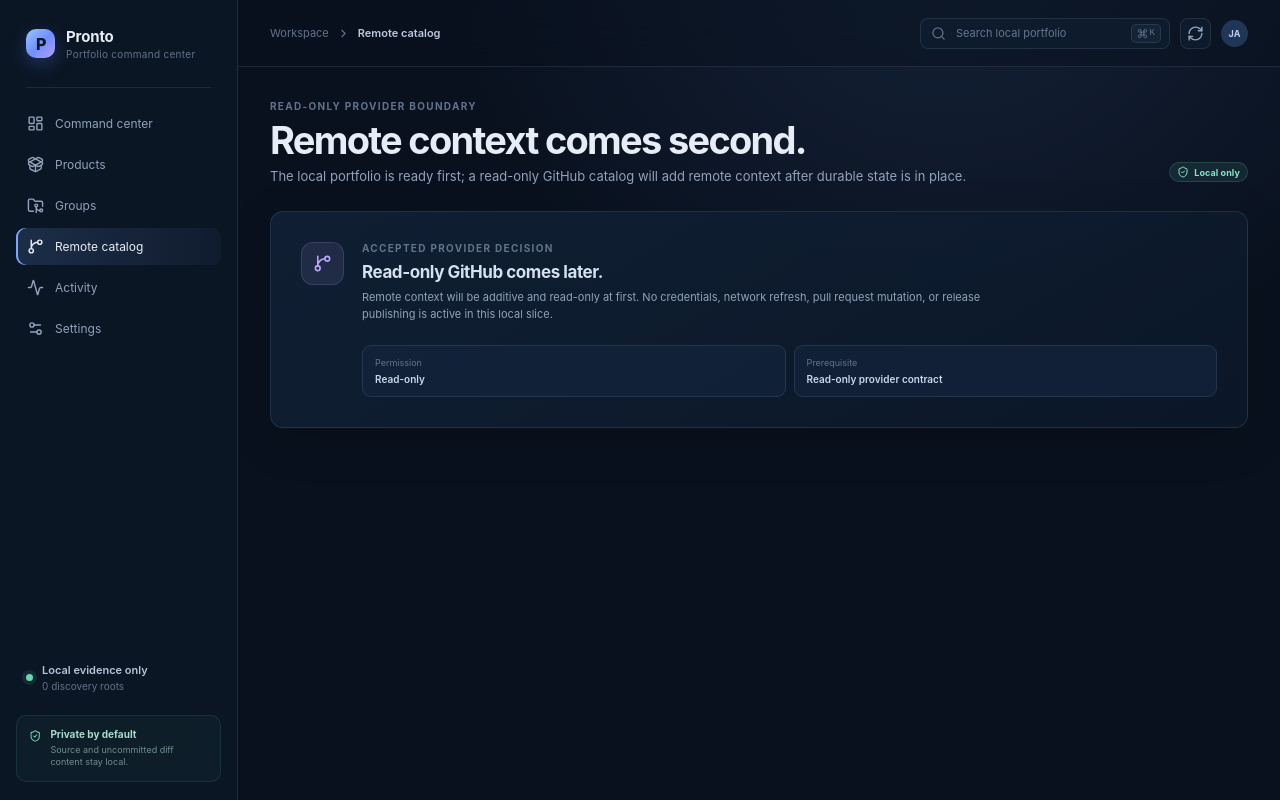
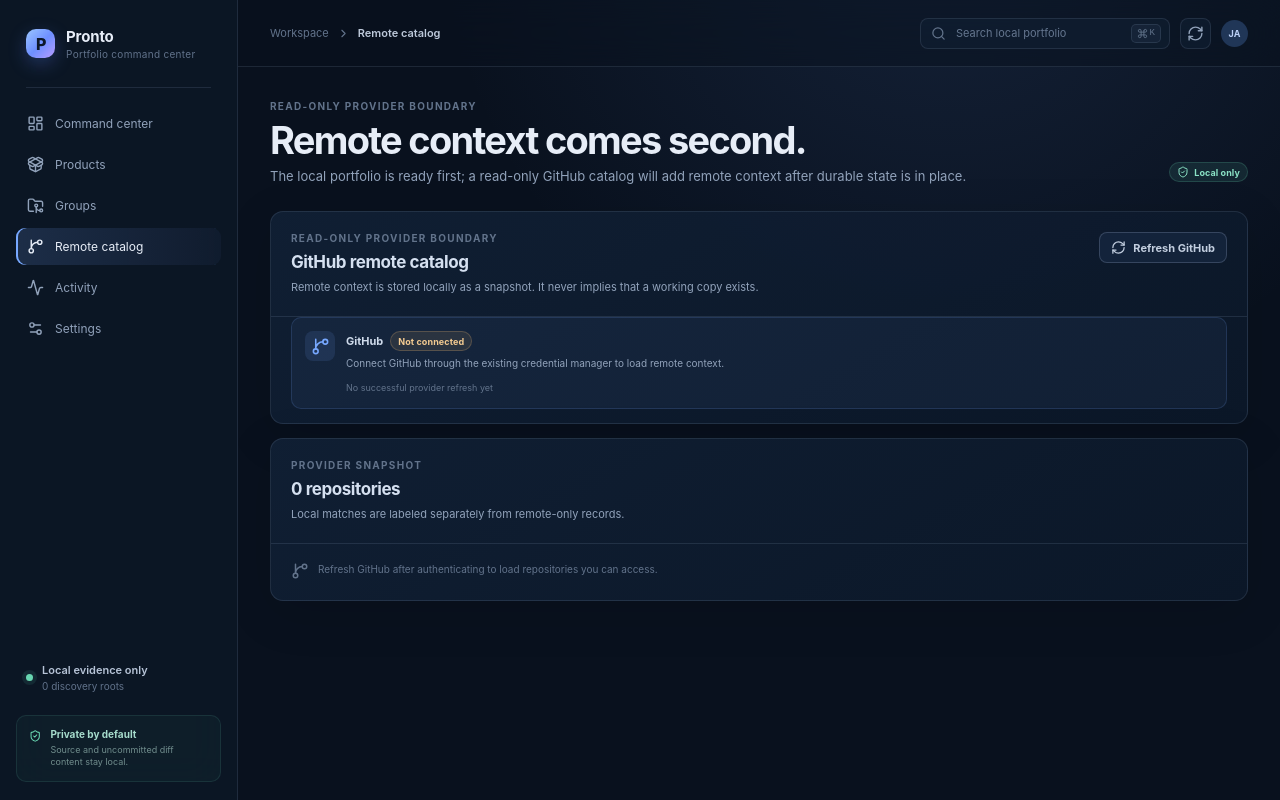
Before and after one commit to jakyeamos/pronto, a React (Vite) app: page / in a window 1280 px wide. Both pictures are taken after a click on the button "Remote catalog". Built offline with nearby package versions, Linux system fonts and the light colour scheme.

Commit message:
feat: add read-only github catalog

```diff
--- a/src/renderer/src/App.tsx
+++ b/src/renderer/src/App.tsx
@@ -24,6 +24,7 @@
   StatusPill,
 } from "./components/ConsolePrimitives";
 import { PortfolioConfigSurface } from "./components/PortfolioConfigSurface";
+import { RemoteCatalogSurface } from "./components/RemoteCatalogSurface";
 import {
   ActivitySurface,
   DeferredSurface,
@@ -41,6 +42,16 @@
     action_audits: [],
     products: [],
     groups: [],
+    provider_identities: [],
+    remote_repositories: [],
+    provider_status: {
+      provider: "GitHub",
+      state: "Not connected",
+      message:
+        "Connect GitHub through the existing credential manager to load remote context.",
+      identity_count: 0,
+      repository_count: 0,
+    },
     retention_days: 90,
     generated_at: "",
     storage_path: "",
@@ -173,6 +184,10 @@
     },
     [loadSnapshot],
   );
+
+  const handleRefreshGithub = useCallback(async (): Promise<void> => {
+    await loadSnapshot(api.refreshGithub);
+  }, [loadSnapshot]);
 
   const repositories = useMemo(() => {
     const normalizedQuery = query.trim().toLowerCase();
@@ -421,6 +436,14 @@
               onSave={handleSaveGroup}
               onDelete={handleDeleteGroup}
             />
+          ) : activeNav === "remote" ? (
+            <RemoteCatalogSurface
+              status={snapshot.provider_status}
+              identities={snapshot.provider_identities}
+              repositories={snapshot.remote_repositories}
+              isRefreshing={isRefreshing}
+              onRefresh={handleRefreshGithub}
+            />
           ) : (
             <DeferredSurface
               eyebrow="Accepted provider decision"
--- a/src/renderer/src/api.ts
+++ b/src/renderer/src/api.ts
@@ -9,6 +9,16 @@
   groups: [],
   events: [],
   action_audits: [],
+  provider_identities: [],
+  remote_repositories: [],
+  provider_status: {
+    provider: "GitHub",
+    state: "Not connected",
+    message:
+      "Connect GitHub through the existing credential manager to load remote context.",
+    identity_count: 0,
+    repository_count: 0,
+  },
   retention_days: 90,
   generated_at: new Date().toISOString(),
   storage_path: "",
@@ -30,6 +40,13 @@
     throw new Error("Open Pronto as a desktop app to scan local repositories.");
   }
   return invoke<PortfolioSnapshot>("refresh");
+}
+
+export async function refreshGithub(): Promise<PortfolioSnapshot> {
+  if (!isDesktopBridgeAvailable()) {
+    throw new Error("GitHub refresh is available in the Pronto desktop app.");
+  }
+  return invoke<PortfolioSnapshot>("refresh_github");
 }
 
 export async function preflightAction(
--- /dev/null
+++ b/src/renderer/src/components/RemoteCatalogSurface.tsx
@@ -0,0 +1,141 @@
+import type { ReactElement } from "react";
+import {
+  ExternalLink,
+  GitBranch as Github,
+  RefreshCw,
+  ShieldCheck,
+} from "lucide-react";
+import type {
+  ProviderIdentity,
+  ProviderStatus,
+  RemoteRepositorySnapshot,
+} from "../types";
+import { formatTime, StatusPill } from "./ConsolePrimitives";
+
+export function RemoteCatalogSurface({
+  status,
+  identities,
+  repositories,
+  isRefreshing,
+  onRefresh,
+}: {
+  status: ProviderStatus;
+  identities: ProviderIdentity[];
+  repositories: RemoteRepositorySnapshot[];
+  isRefreshing: boolean;
+  onRefresh: () => Promise<void>;
+}): ReactElement {
+  return (
+    <div className="remote-catalog-layout">
+      <section className="surface-panel">
+        <div className="surface-heading">
+          <div>
+            <p className="eyebrow">Read-only provider boundary</p>
+            <h2>GitHub remote catalog</h2>
+            <p>
+              Remote context is stored locally as a snapshot. It never implies
+              that a working copy exists.
+            </p>
+          </div>
+          <button
+            className="button button-secondary"
+            type="button"
+            onClick={() => void onRefresh()}
+            disabled={isRefreshing}
+          >
+            <RefreshCw className={isRefreshing ? "spin" : ""} size={15} />
+            {isRefreshing ? "Refreshing…" : "Refresh GitHub"}
+          </button>
+        </div>
+        <div className="provider-status-card">
+          <div className="provider-status-icon">
+            <Github size={19} />
+          </div>
+          <div>
+            <div className="provider-status-heading">
+              <strong>{status.provider}</strong>
+              <StatusPill tone={status.state === "Ready" ? "mint" : "amber"}>
+                {status.state}
+              </StatusPill>
+            </div>
+            <p>{status.message}</p>
+            <small>
+              {status.last_refresh_at
+                ? "Last refresh " + formatTime(status.last_refresh_at)
+                : "No successful provider refresh yet"}
+            </small>
+          </div>
+        </div>
+        {identities.length > 0 && (
+          <div className="provider-identity-list">
+            {identities.map((identity) => (
+              <div className="provider-identity" key={identity.id}>
+                <ShieldCheck size={15} />
+                <span>
+                  <strong>{identity.login}</strong>
+                  <small>
+                    {identity.display_name || "Authenticated GitHub identity"} ·{" "}
+                    {identity.credential_state}
+                  </small>
+                </span>
+              </div>
+            ))}
+          </div>
+        )}
+      </section>
+      <section className="surface-panel">
+        <div className="surface-heading">
+          <div>
+            <p className="eyebrow">Provider snapshot</p>
+            <h2>{repositories.length} repositories</h2>
+            <p>
+              Local matches are labeled separately from remote-only records.
+            </p>
+          </div>
+        </div>
+        {repositories.length === 0 ? (
+          <div className="surface-empty">
+            <Github size={18} />
+            <span>
+              Refresh GitHub after authenticating to load repositories you can
+              access.
+            </span>
+          </div>
+        ) : (
+          <div className="remote-repository-list">
+            {repositories.map((repository) => (
+              <article className="remote-repository-card" key={repository.id}>
+                <div>
+                  <div className="remote-repository-heading">
+                    <strong>{repository.full_name}</strong>
+                    <StatusPill
+                      tone={
+                        repository.locality === "Remote only" ? "amber" : "mint"
+                      }
+                    >
+                      {repository.locality}
+                    </StatusPill>
+                  </div>
+                  <small>
+                    {repository.archived ? "Archived" : "Active"} · default{" "}
+                    {repository.default_branch || "unknown"} · refreshed{" "}
+                    {formatTime(repository.last_refreshed_at)}
+                  </small>
+                </div>
+                <a
+                  className="icon-button"
+                  href={repository.html_url}
+                  target="_blank"
+                  rel="noreferrer"
+                  aria-label={"Open " + repository.full_name + " on GitHub"}
+                >
+                  <ExternalLink size={14} />
+                </a>
+              </article>
+            ))}
+          </div>
+        )}
+      </section>
+    </div>
+  );
+}
--- a/src/renderer/src/styles.css
+++ b/src/renderer/src/styles.css
@@ -1110,6 +1110,120 @@
   font-size: 10px;
   line-height: 1.45;
 }
+.remote-catalog-layout {
+  display: grid;
+  gap: 14px;
+}
+.provider-status-card {
+  display: flex;
+  align-items: flex-start;
+  gap: 11px;
+  margin: 0 20px 14px;
+  padding: 13px;
+  border: 1px solid rgba(119, 168, 255, 0.16);
+  border-radius: 10px;
+  background: rgba(119, 168, 255, 0.06);
+}
+.provider-status-icon {
+  width: 30px;
+  height: 30px;
+  display: grid;
+  place-items: center;
+  flex: 0 0 auto;
+  border-radius: 8px;
+  color: var(--blue);
+  background: rgba(119, 168, 255, 0.12);
+}
+.provider-status-card > div:last-child {
+  min-width: 0;
+}
+.provider-status-heading,
+.remote-repository-heading {
+  display: flex;
+  align-items: center;
+  flex-wrap: wrap;
+  gap: 7px;
+}
+.provider-status-heading strong,
+.remote-repository-heading strong {
+  color: #cfdbeb;
+  font-size: 11px;
+  font-weight: 650;
+}
+.provider-status-card p {
+  margin: 5px 0 4px;
+  color: var(--muted);
+  font-size: 10px;
+  line-height: 1.45;
+}
+.provider-status-card small,
+.remote-repository-card small {
+  color: var(--faint);
+  font-size: 9px;
+}
+.provider-identity-list {
+  display: grid;
+  gap: 7px;
+  padding: 0 20px 18px;
+}
+.provider-identity {
+  display: flex;
+  align-items: center;
+  gap: 8px;
+  padding: 9px 10px;
+  border: 1px solid var(--border);
+  border-radius: 8px;
+  color: var(--mint);
+  background: rgba(104, 214, 177, 0.05);
+}
+.provider-identity span {
+  min-width: 0;
+}
+.provider-identity strong,
+.provider-identity small {
+  display: block;
+}
+.provider-identity strong {
+  color: #cbd8ea;
+  font-size: 10px;
+  font-weight: 650;
+}
+.provider-identity small {
+  margin-top: 3px;
+  color: var(--faint);
+  font-size: 9px;
+}
+.remote-repository-list {
+  display: grid;
+  gap: 8px;
+  padding: 18px 20px 20px;
+}
+.remote-repository-card {
+  display: flex;
+  align-items: center;
+  justify-content: space-between;
+  gap: 12px;
+  padding: 12px;
+  border: 1px solid var(--border);
+  border-radius: 9px;
+  background: rgba(21, 39, 64, 0.55);
+}
+.remote-repository-card > div {
+  min-width: 0;
+}
+.remote-repository-heading strong {
+  overflow: hidden;
+  text-overflow: ellipsis;
+  white-space: nowrap;
+}
+.remote-repository-card small {
+  display: block;
+  margin-top: 5px;
+}
+.remote-repository-card a {
+  flex: 0 0 auto;
+  text-decoration: none;
+}
 .surface-settings {
   display: grid;
   gap: 14px;
```
Also changed, not shown: src/renderer/src/types.ts (+36 -0 lines), 2 other files (tests, documents, lock files or other folders).
